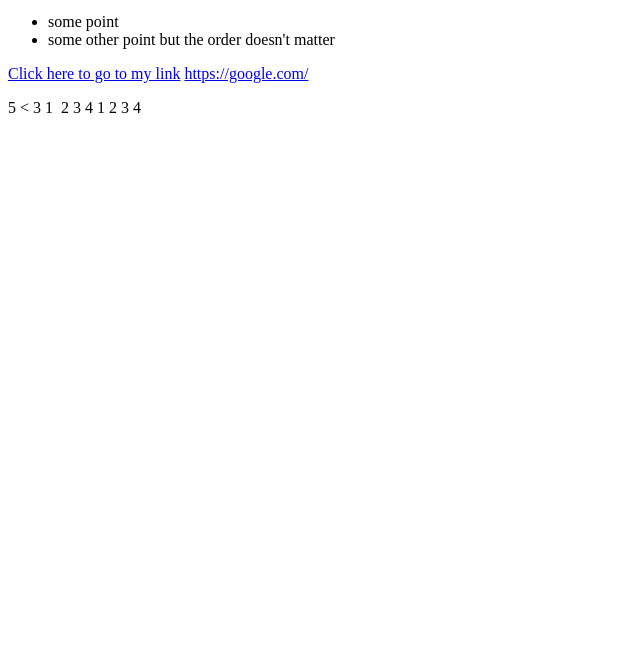
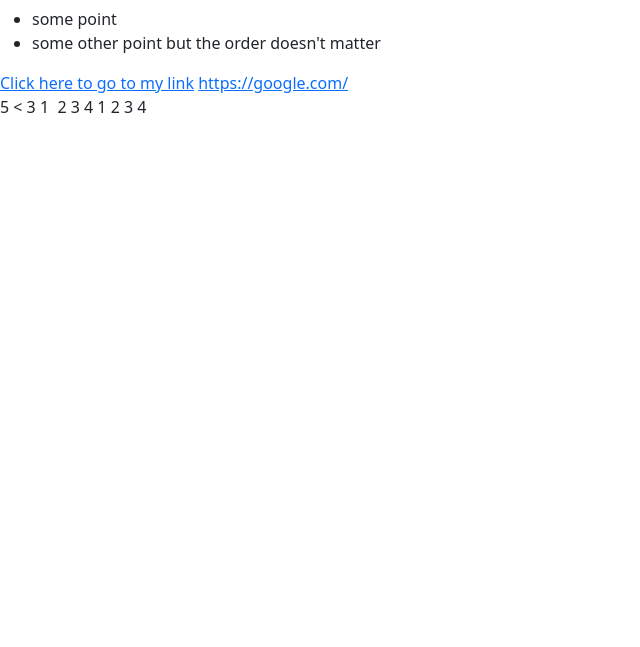
Before and after one commit to shmikal/shmik.al, a plain HTML site: page docs/index.html in a window 1280 px wide. Shown: the part 153-800 px from the top of the page, without its empty margins (0-640 px from the left). Drawn offline with nearby package versions, Linux system fonts and the light colour scheme.

Commit message:
added css link

```diff
--- a/docs/index.html
+++ b/docs/index.html
@@ -1,6 +1,9 @@
 <!DOCTYPE html>
 <html>
-  <head></head>
+  <head>
+    <!-- CSS only -->
+    <link href="https://cdn.jsdelivr.net/npm/bootstrap@5.2.0-            beta1/dist/css/bootstrap.min.css" rel="stylesheet" integrity="sha384-0evHe/X+R7YkIZDRvuzKMRqM+OrBnVFBL6DOitfPri4tjfHxaWutUpFmBp4vmVor"         crossorigin="anonymous">
+  </head>
   <body>
     <h1>Website Title goes here</h1>
     <p>
```
